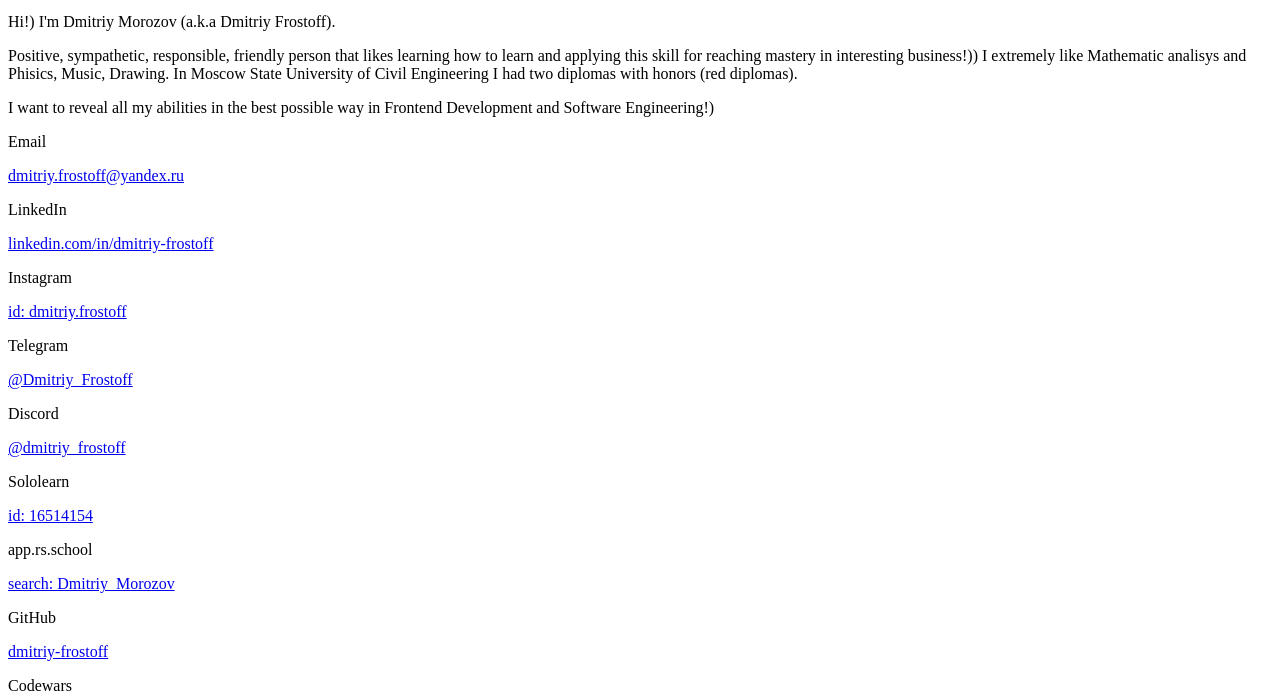
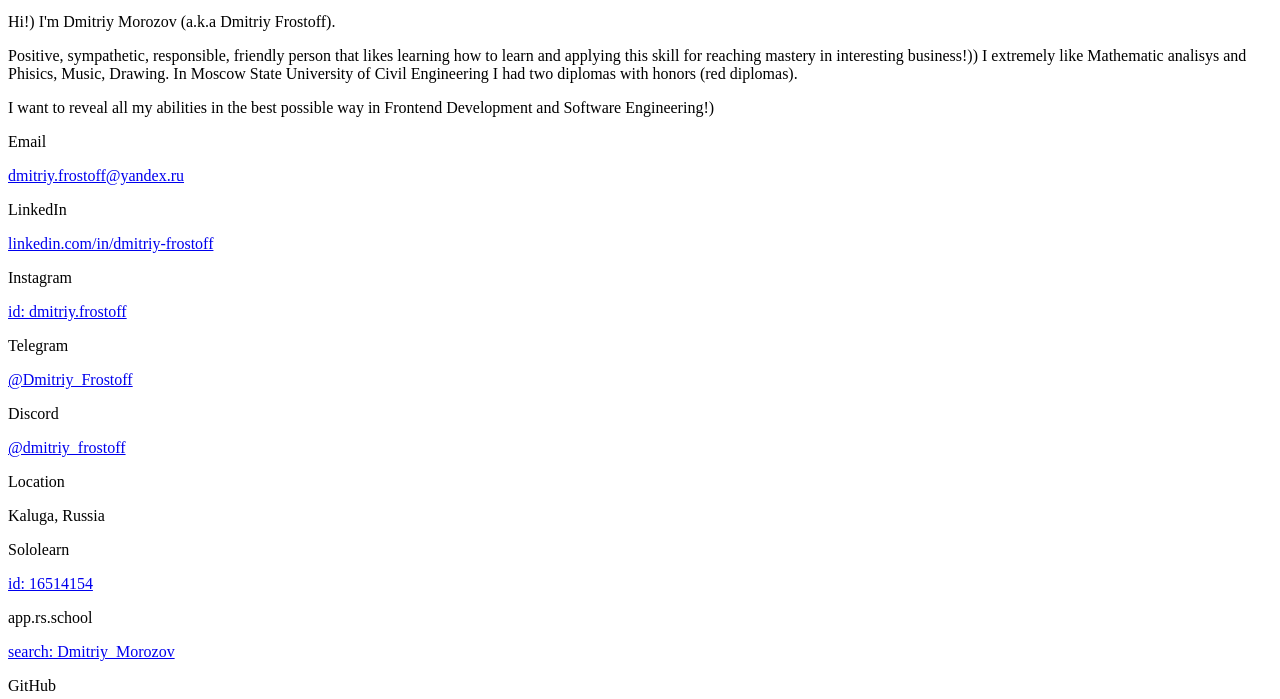
Before and after one commit to Dmitriy-Frostoff/cv-brief, a website: page CV/src/pages/index_gulp_include.html in a window 1280 px wide. Shown: the part 101-800 px from the top of the page. Drawn offline with nearby package versions, Linux system fonts and the light colour scheme; files that its build step writes are made by us from their sources.

Commit message:
feat(contacts section): add location info

```diff
--- a/CV/src/entities/contacts/ui/_contacts.html
+++ b/CV/src/entities/contacts/ui/_contacts.html
@@ -15,6 +15,9 @@
     <!-- contact discord start -->
     @@include("./contacts-chunks/_discord.html")
     <!-- contact discord end -->
+    <!-- contact location start -->
+    @@include("./contacts-chunks/_location.html")
+    <!-- contact location end -->
   </div>
   <div class="layout-one-column contacts__container">
     <!-- contact sololearn start -->
--- /dev/null
+++ b/CV/src/entities/contacts/ui/contacts-chunks/_location.html
@@ -0,0 +1,4 @@
+<div class="layout-one-column contacts__container">
+  <p class="paragraph-title-s">Location</p>
+  <p class="paragraph-s">Kaluga, Russia</p>
+</div>
```
Also changed, not shown: CV/src/pages/index.html (+7 -0 lines).
